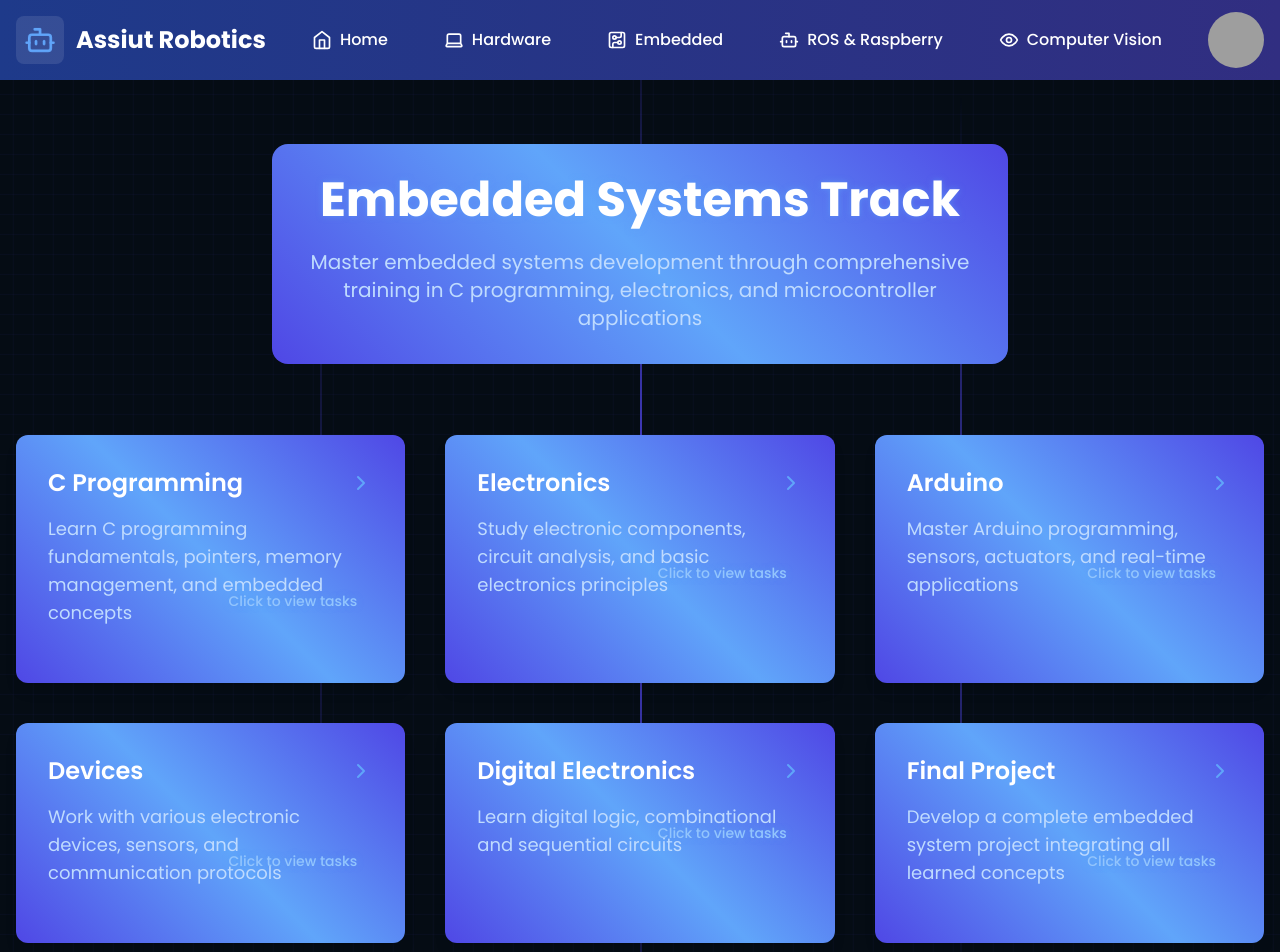
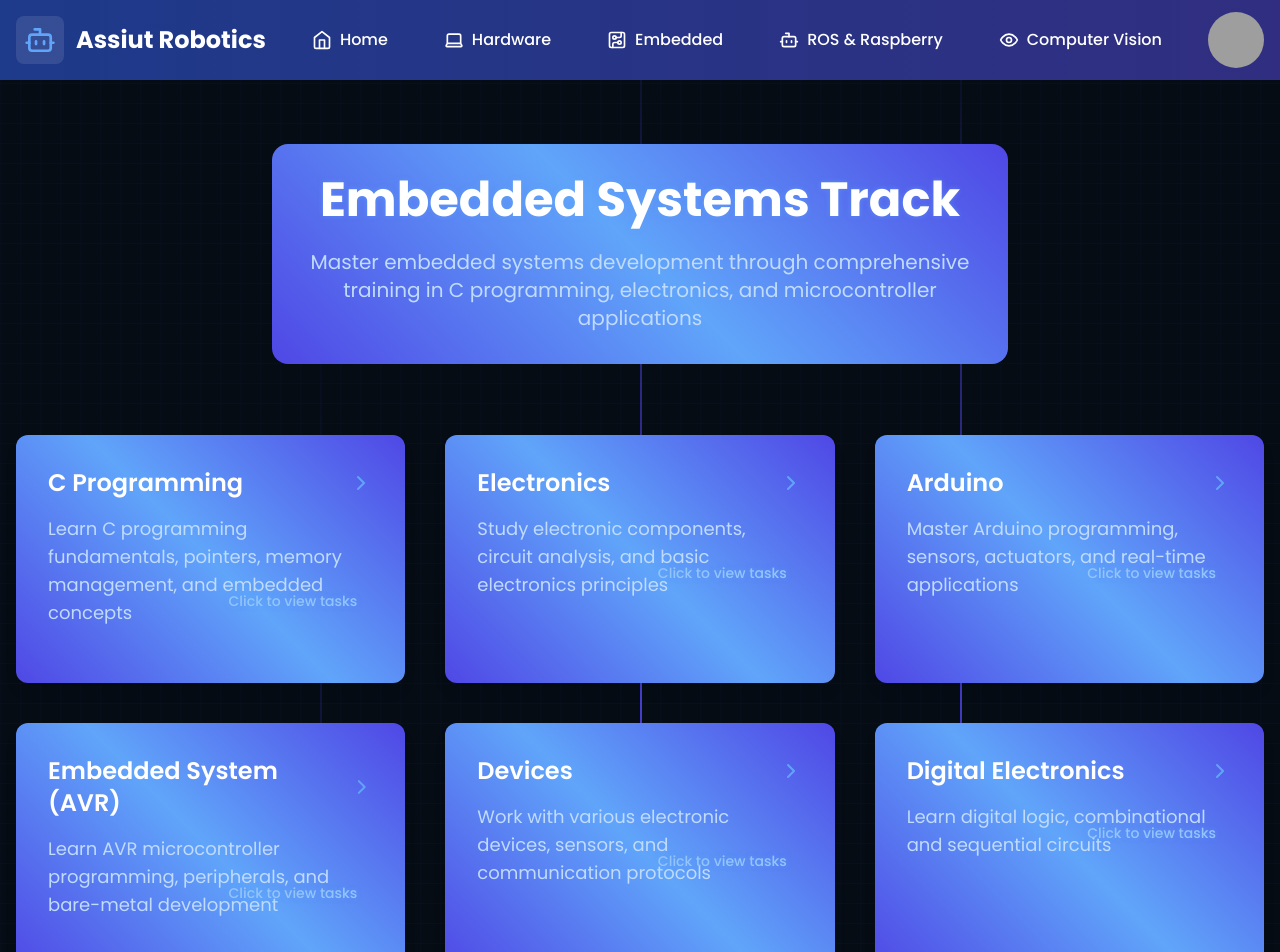
Before and after one commit to RamadanMohamed11/Assiut-Robotics-Website, a React (Vite) app: page /embedded in a window 1280 px wide. Shown: the top 952 px of the page. Built offline with nearby package versions, Linux system fonts and the light colour scheme; grey boxes are pictures that could not be loaded.

Commit message:
Add files via upload

```diff
--- a/src/pages/EmbeddedSystem.tsx
+++ b/src/pages/EmbeddedSystem.tsx
@@ -23,18 +23,24 @@ const EmbeddedSystem = () => {
     },
     {
       id: 4,
+      title: 'Embedded System (AVR)',
+      description: 'Learn AVR microcontroller programming, peripherals, and bare-metal development',
+      link: 'https://forms.google.com/embedded-avr'
+    },
+    {
+      id: 5,
       title: 'Devices',
       description: 'Work with various electronic devices, sensors, and communication protocols',
       link: 'https://forms.google.com/embedded-devices'
     },
     {
-      id: 5,
+      id: 6,
       title: 'Digital Electronics',
       description: 'Learn digital logic, combinational and sequential circuits',
       link: 'https://forms.google.com/embedded-digital'
     },
     {
-      id: 6,
+      id: 7,
       title: 'Final Project',
       description: 'Develop a complete embedded system project integrating all learned concepts',
       link: 'https://forms.google.com/embedded-final'
```
